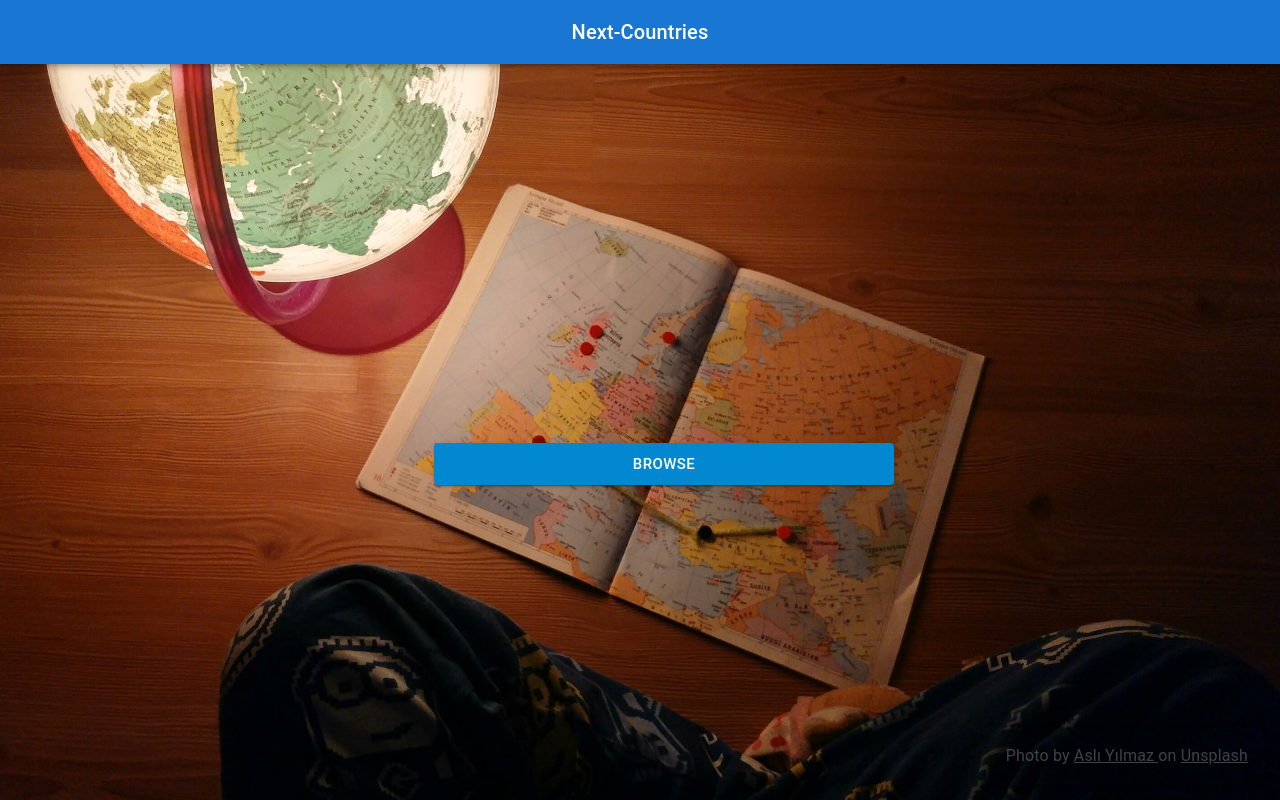
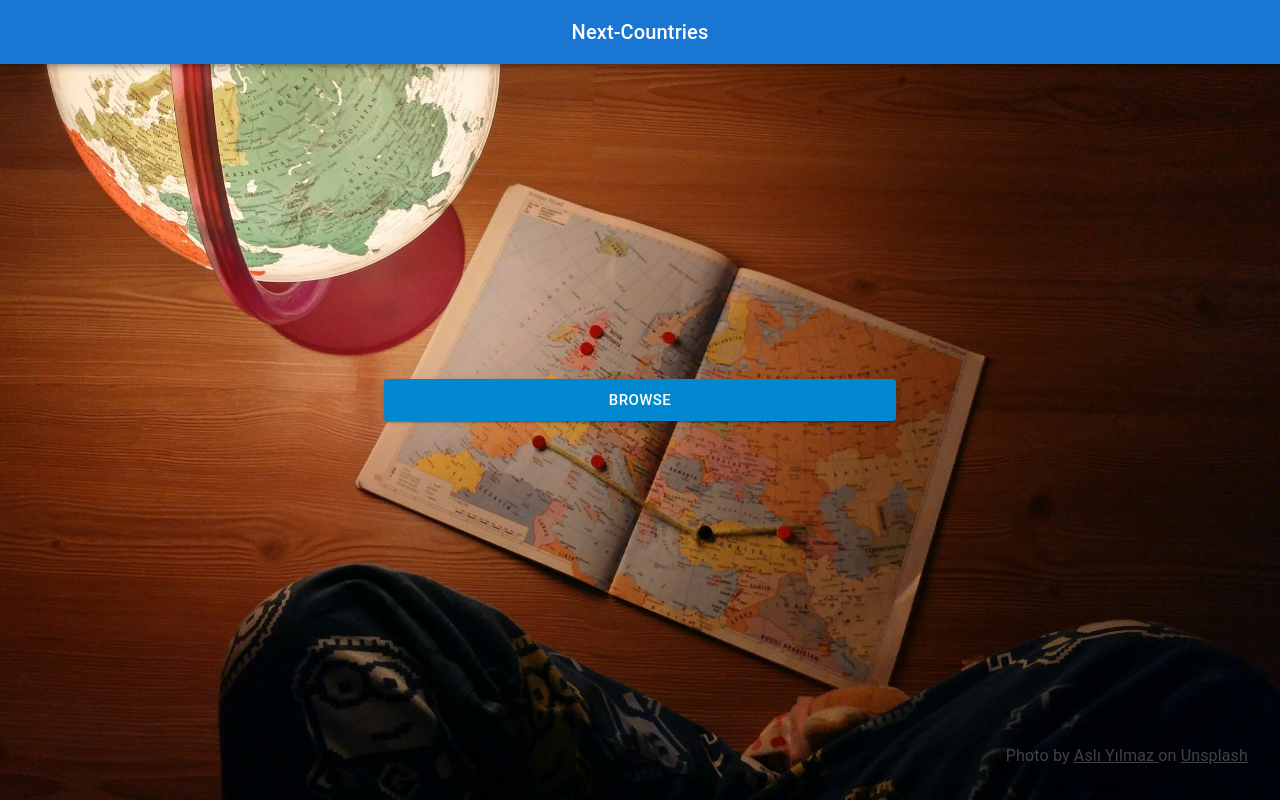
Before and after one commit to batur/next-countries, a Next.js app: page / in a window 1280 px wide. Built offline with nearby package versions, Linux system fonts and the light colour scheme.

Commit message:
feat: complete hero section

```diff
--- a/components/Hero/index.tsx
+++ b/components/Hero/index.tsx
@@ -1,7 +1,6 @@
 import {
   useTheme,
   Box,
-  Container,
   Typography,
   Link as MuiLink,
   Button,
@@ -16,11 +15,11 @@ const Hero = () => {
 
   return (
     <>
-      <Container
+      <Box
         component="section"
-        maxWidth="lg"
         sx={{
           position: 'fixed',
+          margin: 'auto',
           zIndex: 10,
           width: '100%',
           height: '100vh',
@@ -28,6 +27,8 @@ const Hero = () => {
           alignItems: 'center',
           justifyContent: 'center',
           flexDirection: 'column',
+          left: 0,
+          top: 0,
         }}
       >
         <Button
@@ -41,7 +42,7 @@ const Hero = () => {
         >
           Browse
         </Button>
-      </Container>
+      </Box>
       <Box
         width={'100vw'}
         height={breakpoint ? '100%' : '100vh'}
```
